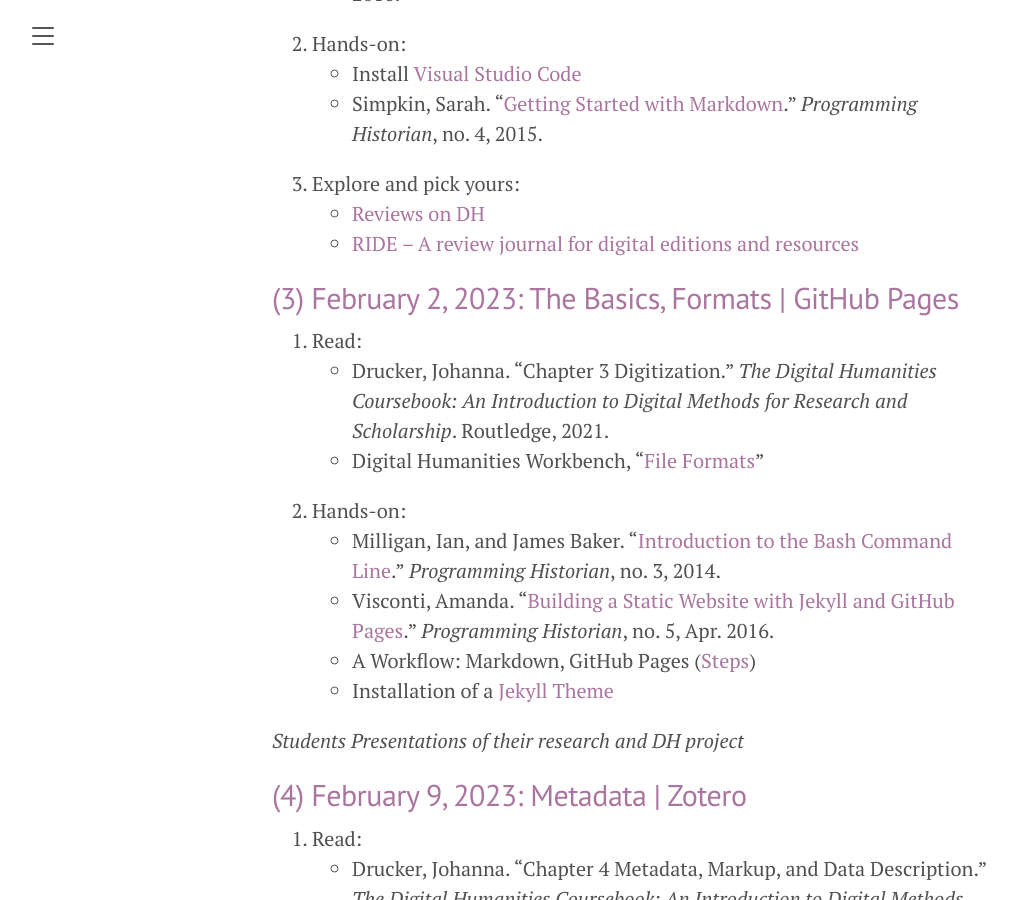
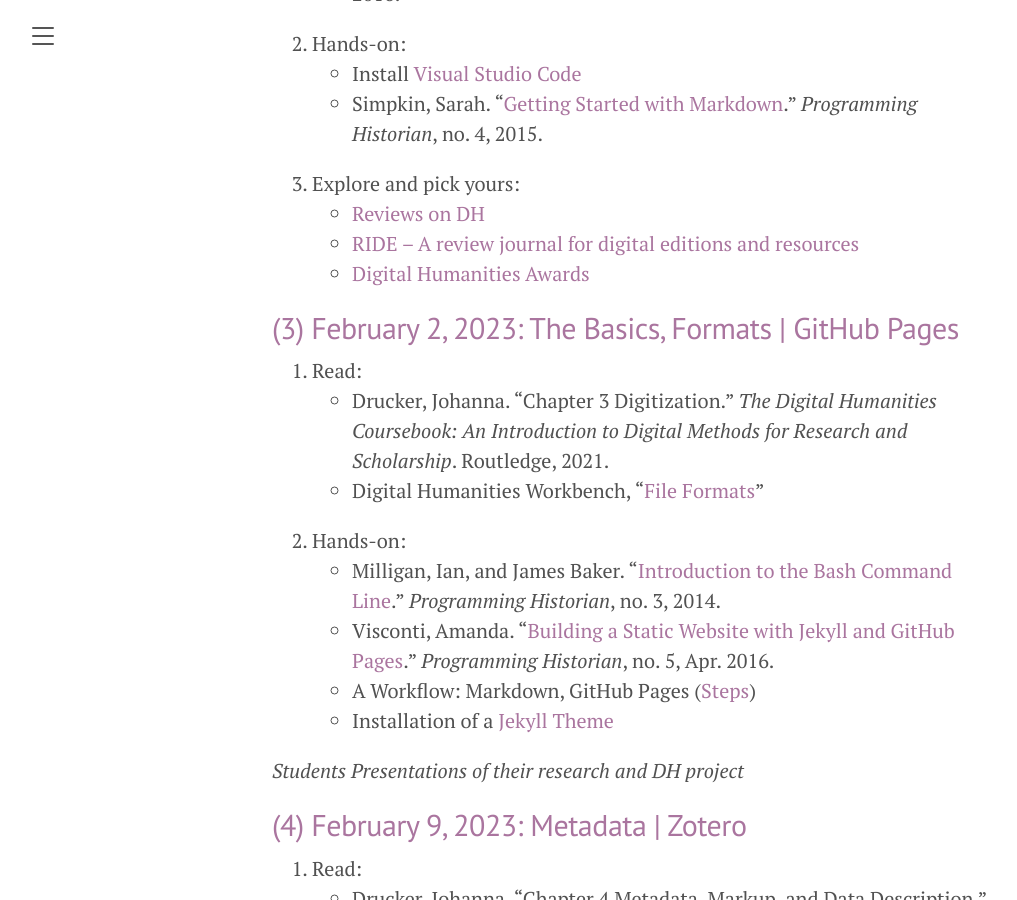
Before and after one commit to susannalles/DHPracticum_Spring23, a Jekyll site: the page built from schedule.md, in a window 1280 px wide and 900 px high, scrolled down 850 px. Shown: the whole window, without its empty margins (8-1025 px from the left). Built offline with Jekyll 4.4.1, drawn with Linux system fonts in a browser that asks for light colours.

Commit message:
Update schedule.md

```diff
--- a/schedule.md
+++ b/schedule.md
@@ -25,6 +25,7 @@ Each week, this schedule will be updated with more details on the exercices and
 3. Explore and pick yours:
   - [Reviews on DH](https://reviewsindh.pubpub.org/)
   - [RIDE – A review journal for digital editions and resources](https://ride.i-d-e.de/)
+  - [Digital Humanities Awards](http://dhawards.org/)
 
 ## (3) February 2, 2023: The Basics, Formats | GitHub Pages
 
```
